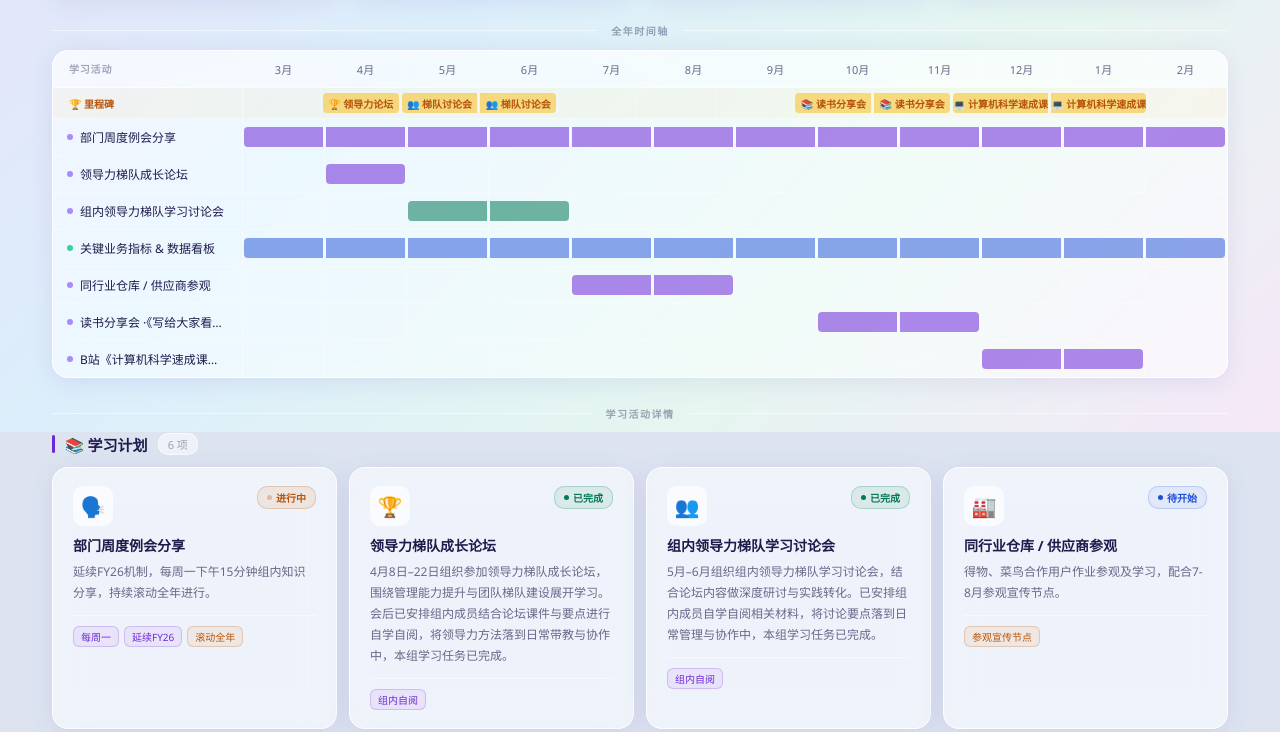
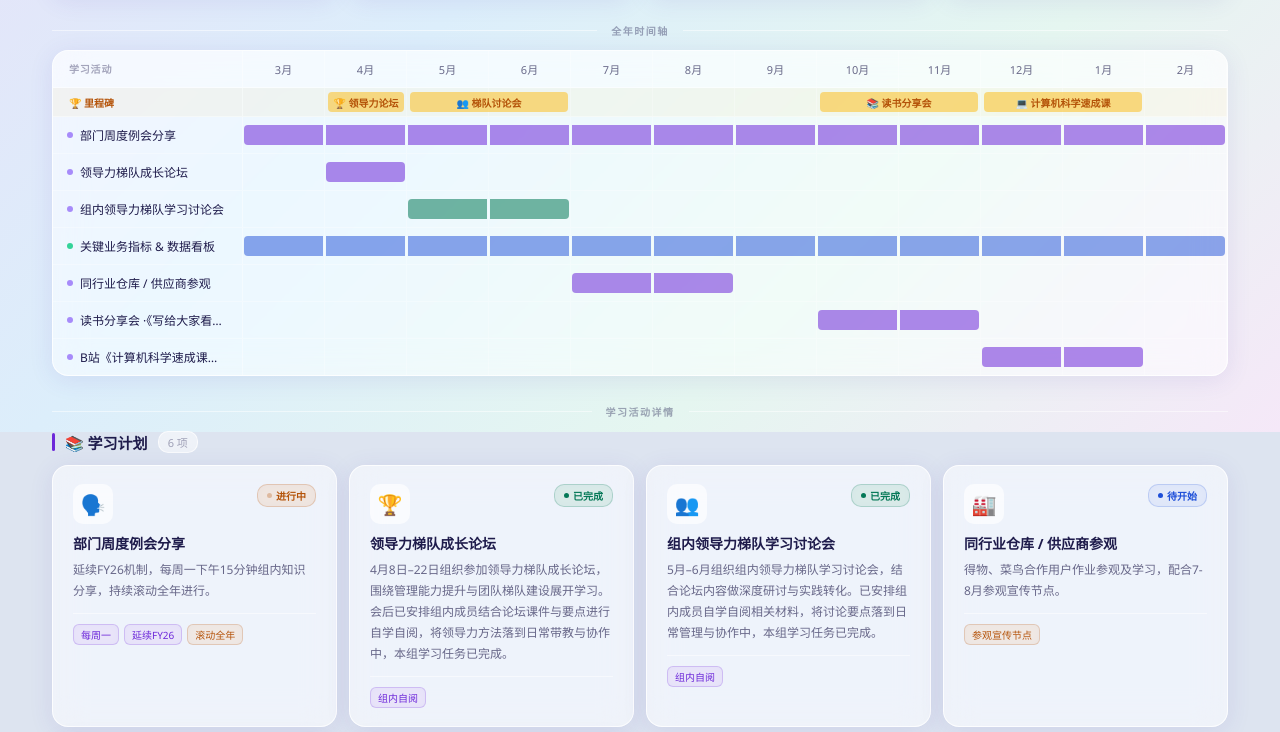
Before and after one commit to XUE11-sir/-, a plain HTML site: page fy26_learning_plan.html in a window 1280 px wide. Shown: the part 368-1100 px from the top of the page. Drawn offline with Linux system fonts and the light colour scheme.

Commit message:
读书分享会10-11月里程碑合并为一条
Co-authored-by: Cursor <cursoragent@cursor.com>

```diff
--- a/fy26_learning_plan.html
+++ b/fy26_learning_plan.html
@@ -125,23 +125,20 @@ body{
   letter-spacing:.8px;text-transform:uppercase;border-right:1px solid rgba(255,255,255,0.4);}
 .g-head-m{padding:10px 2px;font-size:11px;font-weight:500;color:var(--t2);
   text-align:center;border-right:1px solid rgba(255,255,255,0.3);}
-.g-ms-row{display:grid;grid-template-columns:190px repeat(12,1fr);
+.g-ms-row{display:grid;grid-template-columns:190px repeat(12,1fr);grid-template-rows:28px;
   border-bottom:1px solid rgba(255,255,255,0.4);background:rgba(251,191,36,0.06);}
 .g-ms-lbl{padding:6px 16px;font-size:10px;font-weight:700;color:var(--orange);
-  border-right:1px solid rgba(255,255,255,0.4);display:flex;align-items:center;gap:5px;}
+  border-right:1px solid rgba(255,255,255,0.4);display:flex;align-items:center;gap:5px;
+  grid-column:1;grid-row:1;}
 .g-ms-cell{position:relative;border-right:1px solid rgba(255,255,255,0.25);
-  display:flex;align-items:center;min-height:28px;padding:5px 1px;}
+  min-height:28px;grid-row:1;}
 .ms-pin{
-  flex:1;height:20px;width:100%;min-width:0;
+  height:20px;align-self:center;margin:0 3px;z-index:2;
   font-size:10px;font-weight:600;color:var(--orange);
   background:rgba(251,191,36,0.55);
   display:flex;align-items:center;justify-content:center;
-  overflow:hidden;white-space:nowrap;box-sizing:border-box;
-  border-radius:4px;
+  overflow:hidden;white-space:nowrap;border-radius:4px;grid-row:1;
 }
-.ms-pin.rs{border-radius:4px 0 0 4px;}
-.ms-pin.re{border-radius:0 4px 4px 0;}
-.ms-pin.rm{border-radius:0;}
 .g-row{display:grid;grid-template-columns:190px repeat(12,1fr);
   border-bottom:1px solid rgba(255,255,255,0.3);
   transition:background .15s;cursor:pointer;}
@@ -432,7 +429,7 @@ body{
         <span id="hm-total">🎯 7 项学习活动</span>
       </div>
     </div>
-    <div class="hero-date">最近更新<br><b>2026-11-25d</b></div>
+    <div class="hero-date">最近更新<br><b>2026-11-25e</b></div>
   </div>
 </div>
 
@@ -687,19 +684,20 @@ function buildGantt(){
   var mr=document.getElementById('ms-row');
   for(var i=0;i<12;i++){
     var mc=document.createElement('div'); mc.className='g-ms-cell';
-    MS.forEach(function(x){
-      var s=x.s!=null?x.s:x.m;
-      var e=x.e!=null?x.e:s;
-      if(i>=s&&i<=e){
-        var p=document.createElement('div');
-        var rs=i===s,re=i===e;
-        p.className='ms-pin'+(rs&&re?'':rs?' rs':re?' re':' rm');
-        p.textContent=x.label;
-        mc.appendChild(p);
-      }
-    });
+    mc.style.gridColumn=String(i+2);
+    mc.style.gridRow='1';
     mr.appendChild(mc);
   }
+  MS.forEach(function(x){
+    var s=x.s!=null?x.s:x.m;
+    var e=x.e!=null?x.e:s;
+    var p=document.createElement('div');
+    p.className='ms-pin';
+    p.textContent=x.label;
+    p.style.gridColumn=(s+2)+' / '+(e+3);
+    p.style.gridRow='1';
+    mr.appendChild(p);
+  });
   var gb=document.getElementById('gbody');
   D.forEach(function(item){
     var row=document.createElement('div'); row.className='g-row';
```
